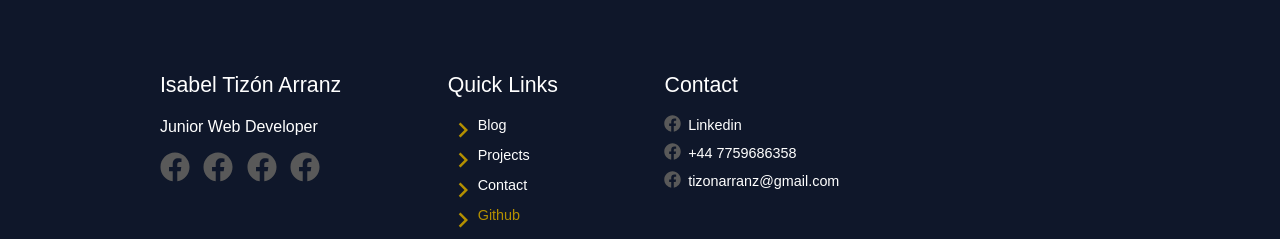
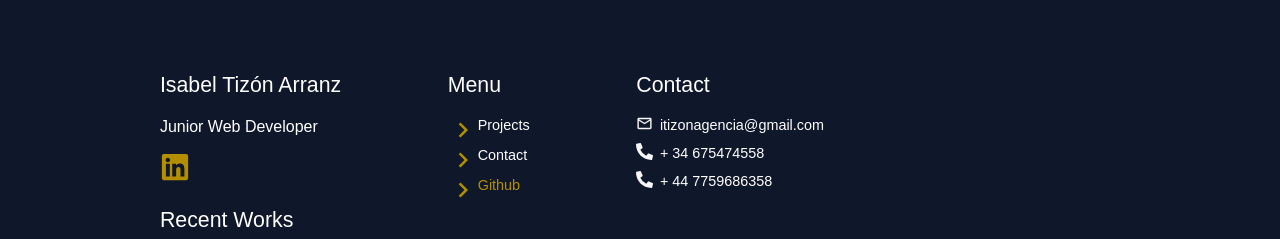
Before and after one commit to IsabelTizon/react-portfolio, a Next.js app: page / in a window 1280 px wide. Shown: the part 4089-4328 px from the top of the page. Built offline with nearby package versions, Linux system fonts and the light colour scheme.

Commit message:
Footer updated

```diff
--- a/src/components/Footer.js
+++ b/src/components/Footer.js
@@ -4,7 +4,9 @@ import { myProjects } from "./projects";
 
 // React icons
 import { MdOutlineKeyboardArrowRight } from "react-icons/md";
-import { FaFacebook } from "react-icons/fa";
+import { FaLinkedin } from "react-icons/fa";
+import { MdOutlineMailOutline } from "react-icons/md";
+import { FaPhoneAlt } from "react-icons/fa";
 
 const Footer = () => {
 	console.log("myProjects", myProjects);
@@ -20,46 +22,19 @@ const Footer = () => {
 					junior web developer
 				</h6>
 				<div className="flex flex-row">
-					<FaFacebook
+					<FaLinkedin
 						size={30}
-						color="#595959"
-						className="mr-10"
-					/>
-					<FaFacebook
-						size={30}
-						color="#595959"
-						className="mr-10"
-					/>
-					<FaFacebook
-						size={30}
-						color="#595959"
-						className="mr-10"
-					/>
-					<FaFacebook
-						size={30}
-						color="#595959"
+						color="#b38f00"
 						className="mr-10"
 					/>
 				</div>
 			</div>
-			{/** Quick Links Column */}
+			{/** Menu */}
 			<div className="flex flex-col px-[10rem]">
 				<h5 className="text-white text-[4rem] capitalize mb-10">
-					quick links
+					Menu
 				</h5>
 				<div className="flex flex-col">
-					<Link className="text-white" href="/blog">
-						<div className="flex flex-row">
-							<MdOutlineKeyboardArrowRight
-								size={30}
-								color="#b38f00"
-								fontSize="2rem"
-							/>
-							<h6 className="text-[2.7rem] capitalize">
-								blog
-							</h6>
-						</div>
-					</Link>
 					<Link className="text-white" href="/projects">
 						<div className="flex flex-row">
 							<MdOutlineKeyboardArrowRight
@@ -109,22 +84,28 @@ const Footer = () => {
 				</h5>
 				<div className="flex flex-col">
 					<div className="flex flex-col">
+						{/* Email */}
 						<div className="flex flex-row">
-							<FaFacebook size={17} color="#595959" />
-							<h6 className="text-white text-[2.7rem] capitalize ml-5 mb-5">
-								Linkedin
+							<MdOutlineMailOutline
+								size={17}
+								color="#F6F6F6"
+							/>
+							<h6 className="text-white text-[2.7rem] ml-5 mb-5">
+								itizonagencia@gmail.com
 							</h6>
 						</div>
+						{/* Email */}
 						<div className="flex flex-row">
-							<FaFacebook size={17} color="#595959" />
+							<FaPhoneAlt size={17} color="#F6F6F6" />
 							<h6 className="text-white text-[2.7rem] ml-5 mb-5">
-								+44 7759686358
+								+ 34 675474558
 							</h6>
 						</div>
+						{/* Email */}
 						<div className="flex flex-row">
-							<FaFacebook size={17} color="#595959" />
-							<h6 className="text-white text-[2.7rem] ml-5">
-								tizonarranz@gmail.com
+							<FaPhoneAlt size={17} color="#F6F6F6" />
+							<h6 className="text-white text-[2.7rem] ml-5 mb-5">
+								+ 44 7759686358
 							</h6>
 						</div>
 					</div>
```
